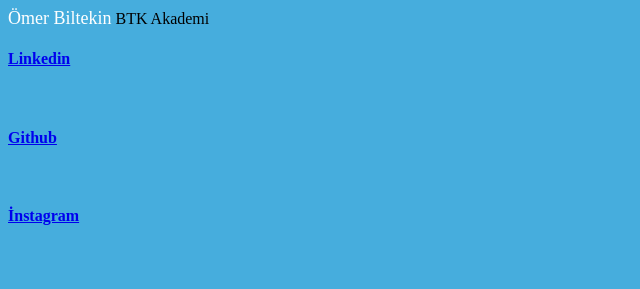
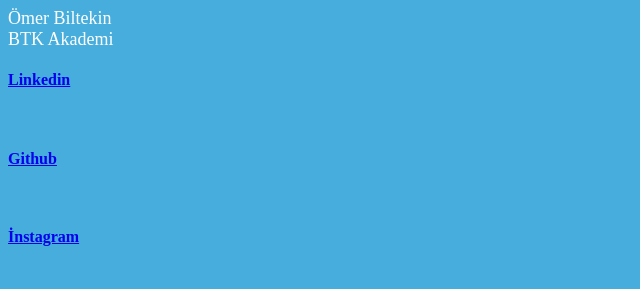
Before and after one commit to omerbiltekin/BtkDepo, a plain HTML site: page omerbiltekin.html in a window 1280 px wide. Shown: the whole page, without its empty margins (0-640 px from the left). Drawn offline with Linux system fonts and the light colour scheme.

Commit message:
yazılar düzeltildi

```diff
--- a/omerbiltekin.html
+++ b/omerbiltekin.html
@@ -4,8 +4,8 @@
     <title>Ömer Biltekin</title>
 
     <font color="#FFFFFF" size="4">Ömer Biltekin</font>
-
-    BTK Akademi
+    <br>
+    <font color="#FFFFFF" size="4">BTK Akademi</font>
 
     <h4><a href="https://www.linkedin.com/in/omerbiltekin/">Linkedin</a></h4><br>
     <h4><a href="https://github.com/omerbiltekin">Github</a></h4><br>
```
